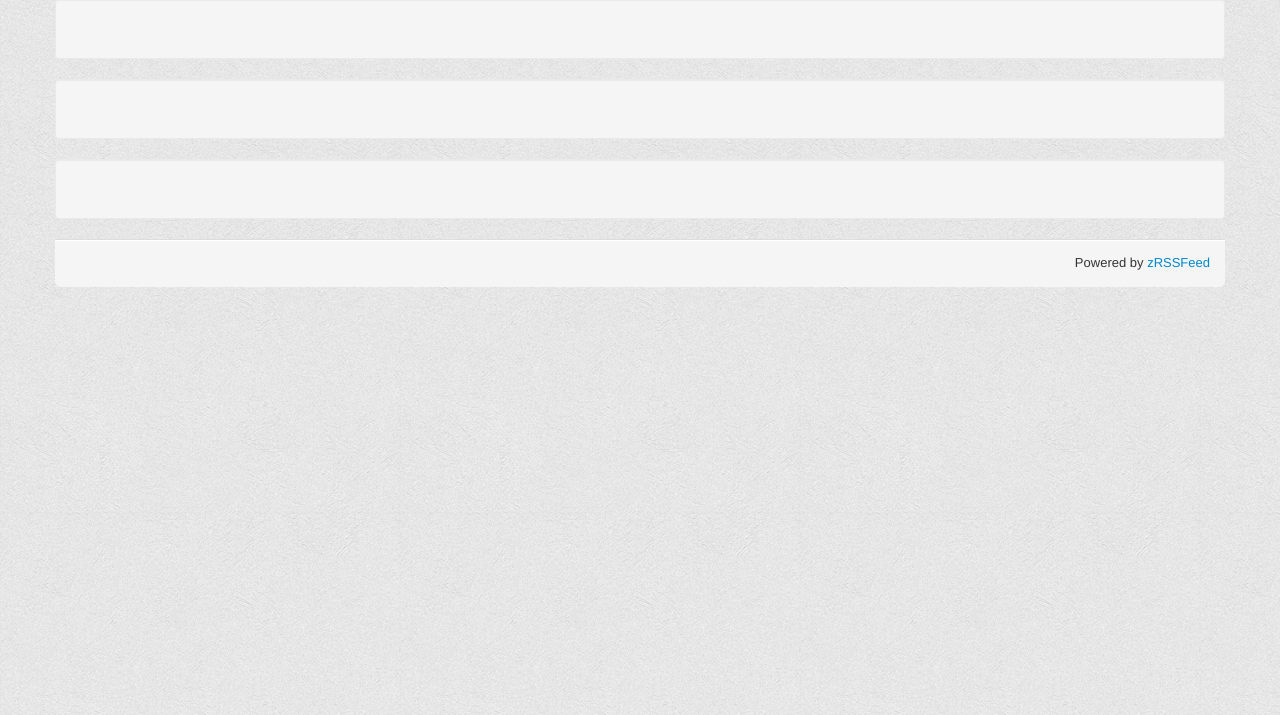
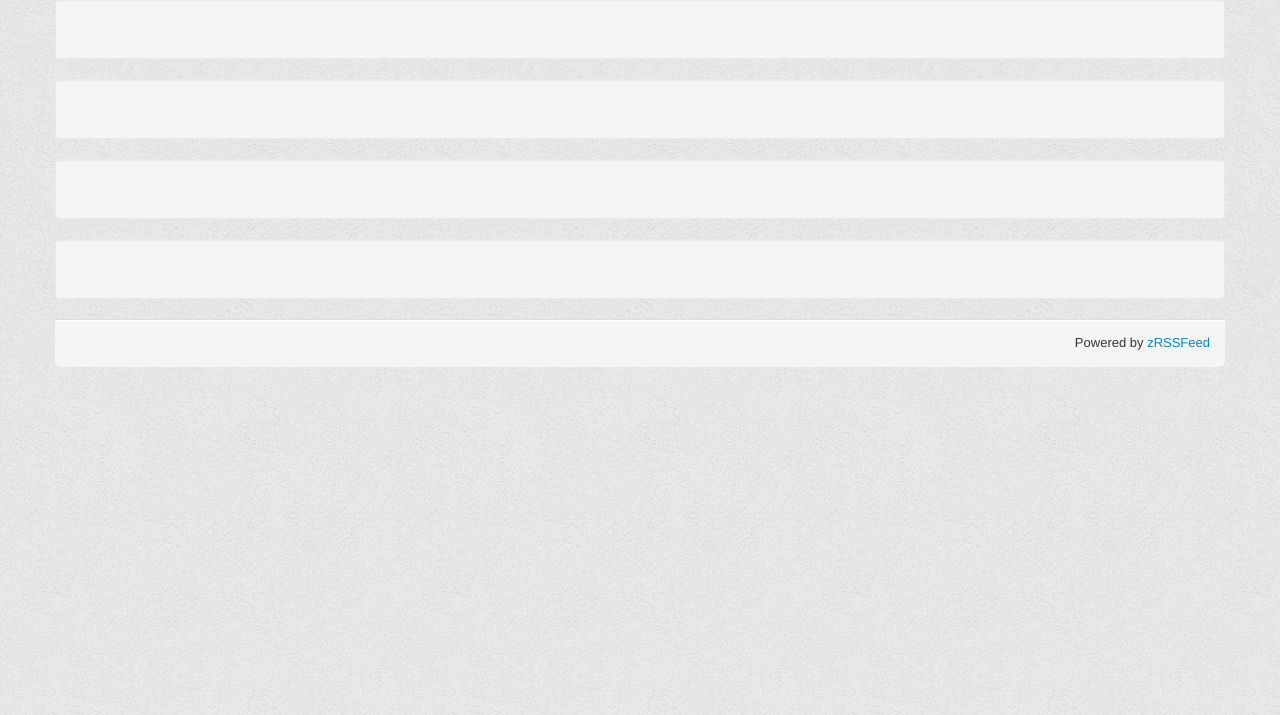
Before and after one commit to melklein/melklein.github.com, a plain HTML site: page index.html in a window 1280 px wide. Shown: the part 85-800 px from the top of the page. Drawn offline with nearby package versions, Linux system fonts and the light colour scheme.

Commit message:
add new tumblr

```diff
--- a/index.html
+++ b/index.html
@@ -30,12 +30,14 @@
                 $('#all_i_learned').rssfeed('http://stuffilearned.melklein.io/rss', {limit: 5});
                 $('#journey_to_js').rssfeed('http://journeytojs.tumblr.com/rss', {limit: 5});
                 $('#arduino_me').rssfeed('http://arduinome.tumblr.com/rss', {limit: 5});
+                $('#css_conspiracy').rssfeed('http://cssconspiracy.tumblr.com/rss', {limit: 5});
                 });
         </script>
 
         <div id="arduino_me" class="well"></div>
         <div id="journey_to_js" class="well"></div>
         <div id="all_i_learned" class="well"></div>
+        <div id="css_conspiracy" class="well"></div>
 
         <footer class="modal-footer">Powered by <a href="http://www.zazar.net/developers/jquery/zrssfeed/" target="blank" >zRSSFeed</a></footer>
       </div>
```
